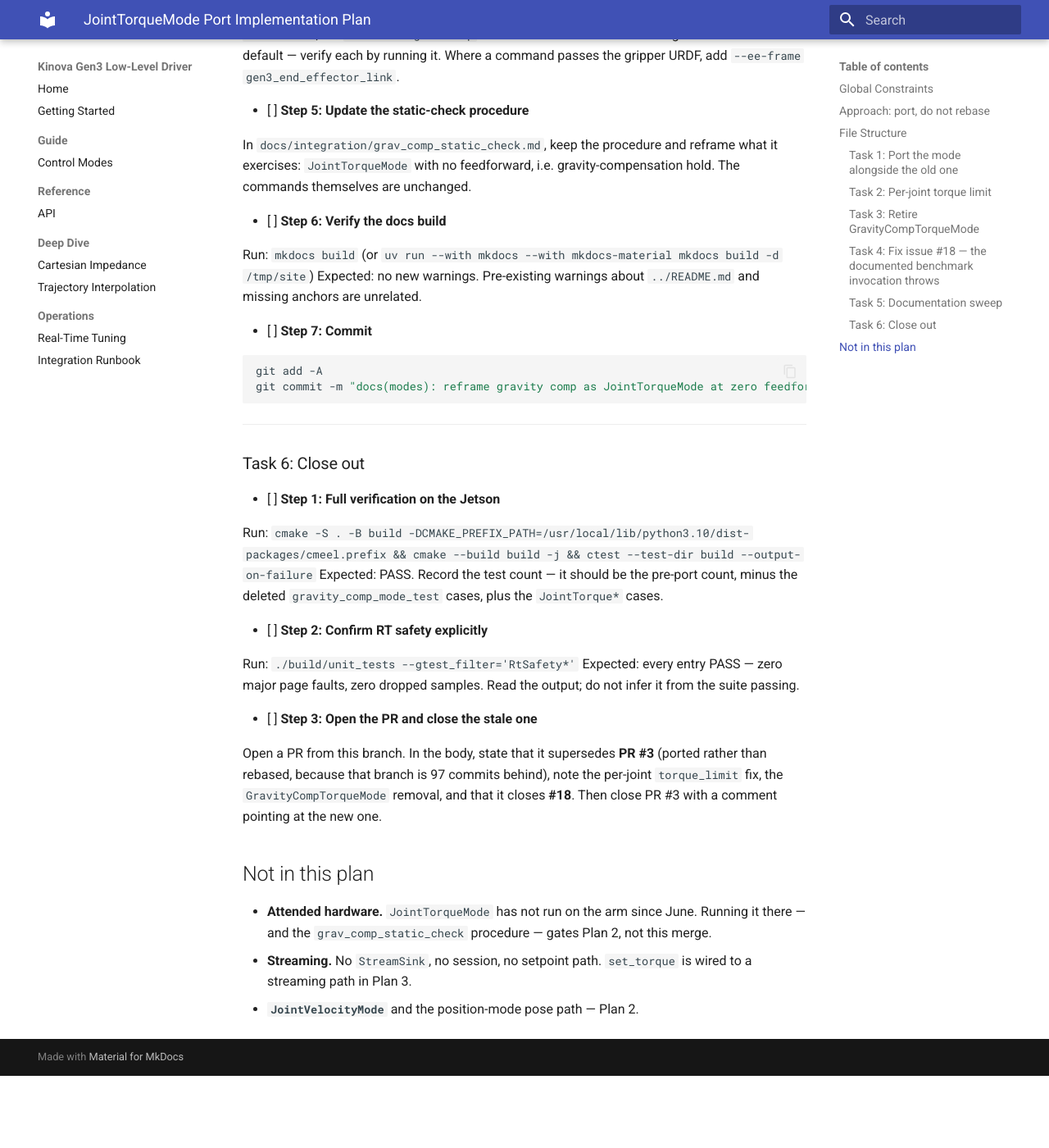
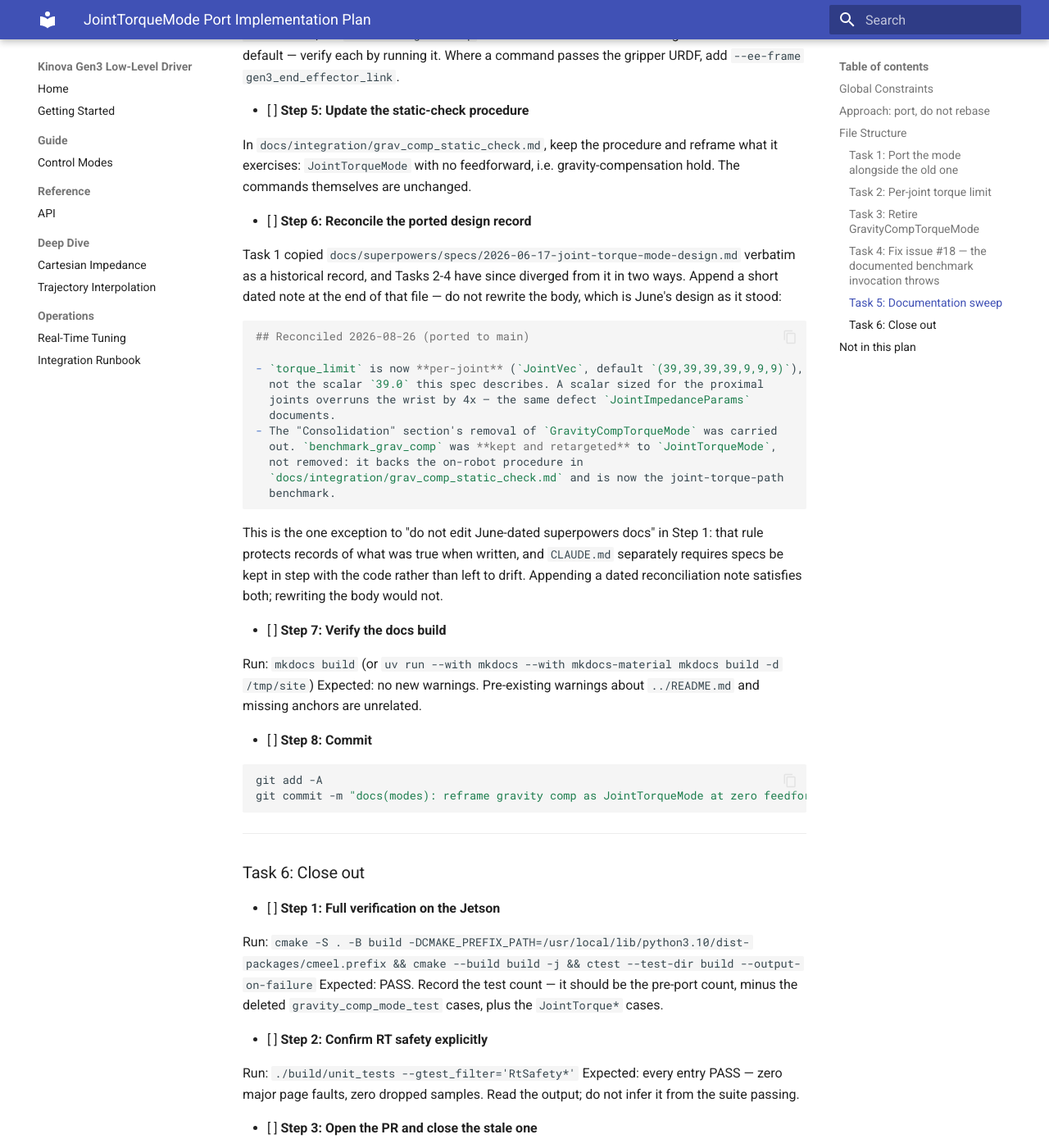
Before and after one commit to rammp-org/kinova-gen3-driver, an MkDocs documentation site: the page built from docs/superpowers/plans/2026-08-26-joint-torque-mode-port.md, in a window 1280 px wide and 1400 px high, scrolled down 8822 px. Shown: the whole window at 82% size. Built offline with MkDocs 1.6.1 and Material for MkDocs 9.7.7, drawn with Linux system fonts in a browser that asks for light colours; before the commit the page ends 10134 px from its top, so only the background shows below that.

Commit message:
docs(plan): Task 5 reconciles the ported June spec (SDD pre-flight ruling)

````diff
--- a/docs/superpowers/plans/2026-08-26-joint-torque-mode-port.md
+++ b/docs/superpowers/plans/2026-08-26-joint-torque-mode-port.md
@@ -332,12 +332,32 @@ In `CLAUDE.md`, `docs/getting-started.md`, `docs/rt-tuning.md` and `docs/integra
 
 In `docs/integration/grav_comp_static_check.md`, keep the procedure and reframe what it exercises: `JointTorqueMode` with no feedforward, i.e. gravity-compensation hold. The commands themselves are unchanged.
 
-- [ ] **Step 6: Verify the docs build**
+- [ ] **Step 6: Reconcile the ported design record**
+
+Task 1 copied `docs/superpowers/specs/2026-06-17-joint-torque-mode-design.md` verbatim as a historical record, and Tasks 2-4 have since diverged from it in two ways. Append a short dated note at the end of that file — do not rewrite the body, which is June's design as it stood:
+
+```markdown
+## Reconciled 2026-08-26 (ported to main)
+
+- `torque_limit` is now **per-joint** (`JointVec`, default `(39,39,39,39,9,9,9)`),
+  not the scalar `39.0` this spec describes. A scalar sized for the proximal
+  joints overruns the wrist by 4x — the same defect `JointImpedanceParams`
+  documents.
+- The "Consolidation" section's removal of `GravityCompTorqueMode` was carried
+  out. `benchmark_grav_comp` was **kept and retargeted** to `JointTorqueMode`,
+  not removed: it backs the on-robot procedure in
+  `docs/integration/grav_comp_static_check.md` and is now the joint-torque-path
+  benchmark.
+```
+
+This is the one exception to "do not edit June-dated superpowers docs" in Step 1: that rule protects records of what was true when written, and `CLAUDE.md` separately requires specs be kept in step with the code rather than left to drift. Appending a dated reconciliation note satisfies both; rewriting the body would not.
+
+- [ ] **Step 7: Verify the docs build**
 
 Run: `mkdocs build` (or `uv run --with mkdocs --with mkdocs-material mkdocs build -d /tmp/site`)
 Expected: no new warnings. Pre-existing warnings about `../README.md` and missing anchors are unrelated.
 
-- [ ] **Step 7: Commit**
+- [ ] **Step 8: Commit**
 
 ```bash
 git add -A
````
